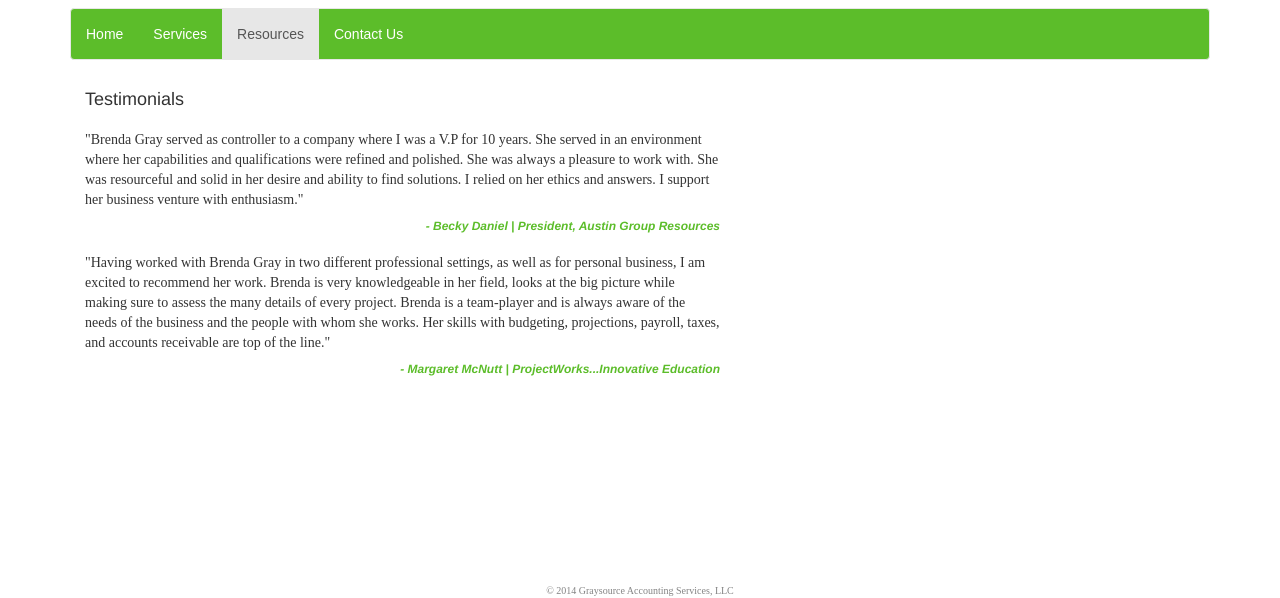
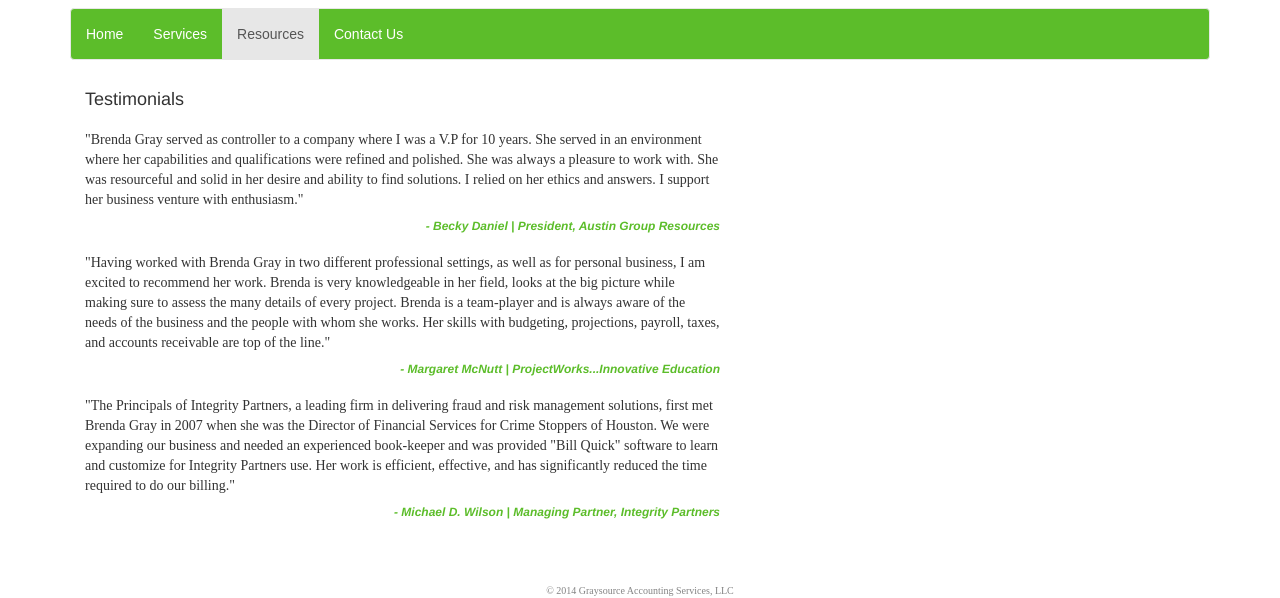
Before and after one commit to ejancic/gsa, a plain HTML site: page resources.html in a window 1280 px wide. Shown: the part 202-800 px from the top of the page. Drawn offline with Linux system fonts and the light colour scheme; a web font is replaced by a local one.

Commit message:
adding git ignore file, added third testimonial

```diff
--- a/resources.html
+++ b/resources.html
@@ -43,6 +43,14 @@
             Her skills with budgeting, projections, payroll, taxes, and accounts receivable are top of the line."
         </p>
         <h6>- Margaret McNutt | ProjectWorks...Innovative Education</h6>
+        <p>
+            "The Principals of Integrity Partners, a leading firm in delivering fraud and risk management
+            solutions, first met Brenda Gray in 2007 when she was the Director of Financial Services for Crime
+            Stoppers of Houston.  We were expanding our business and needed an experienced book-keeper and was
+            provided "Bill Quick" software to learn and customize for Integrity Partners use.  Her work is efficient,
+            effective, and has significantly reduced the time required to do our billing."
+        </p>
+        <h6>- Michael D. Wilson | Managing Partner, Integrity Partners</h6>
     </div>
 
     <div class="col-sm-1"></div>
```
Also changed, not shown: 1 other file.
